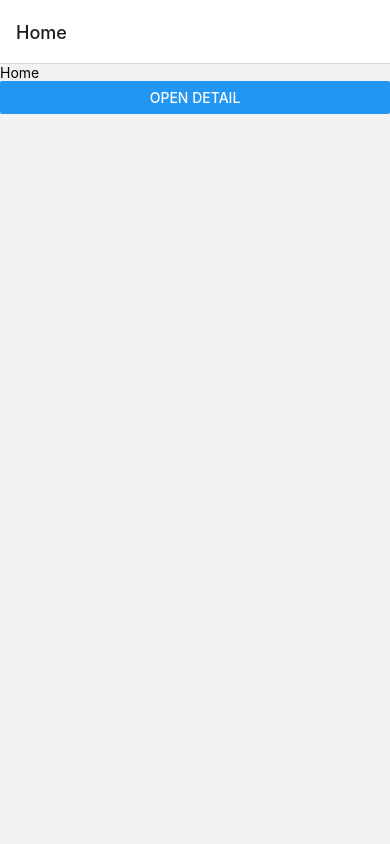
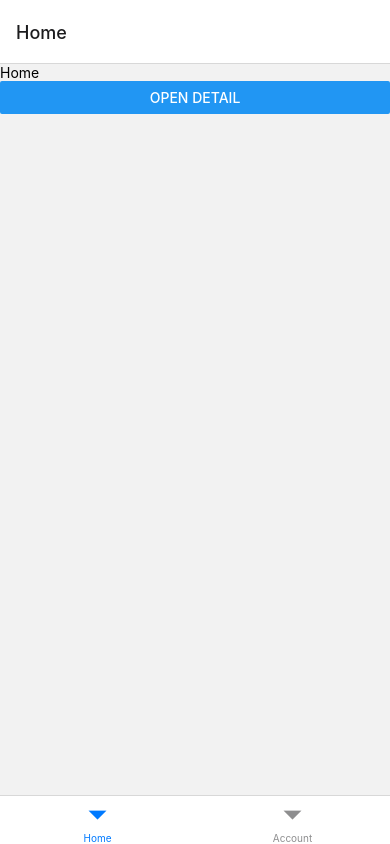
Before and after one commit to mccormick84/LearnTypeScript, a React Native app: screen / in a window 390 px wide. Built offline with nearby package versions, Linux system fonts and the light colour scheme.

Commit message:
타입스크립트로 react-navigation 사용하기(2)
- 내비게이션 감싸기

```diff
--- /dev/null
+++ b/screens/MainTab.tsx
@@ -0,0 +1,58 @@
+import React from 'react';
+import {
+  BottomTabNavigationProp,
+  createBottomTabNavigator,
+} from '@react-navigation/bottom-tabs';
+import {Button, Text, View} from 'react-native';
+import {
+  CompositeNavigationProp,
+  NavigatorScreenParams,
+  useNavigation,
+} from '@react-navigation/native';
+import {RootStackNavigationProp} from './RootStack';
+
+type MainTabParamList = {
+  Home: undefined;
+  Account: undefined;
+};
+
+export type MainTabNavigationProp = CompositeNavigationProp<
+  RootStackNavigationProp,
+  BottomTabNavigationProp<MainTabParamList>
+>;
+
+// 추후 RootStack 내부 화면에서
+// navigation.navigate('MainTab', {screen: 'Account'})가 가능하게 해줌
+export type MainTabNavigationScreenParams =
+  NavigatorScreenParams<MainTabParamList>;
+const Tab = createBottomTabNavigator<MainTabParamList>();
+
+function HomeScreen() {
+  const navigation = useNavigation<MainTabNavigationProp>();
+  const onPress = () => {
+    navigation.navigate('Detail', {id: 1});
+  };
+  return (
+    <View>
+      <Text>Home</Text>
+      <Button title={'Open Detail'} onPress={onPress} />
+    </View>
+  );
+}
+
+function AccountScreen() {
+  return (
+    <View>
+      <Text>Account</Text>
+    </View>
+  );
+}
+
+export default function MainTab() {
+  return (
+    <Tab.Navigator>
+      <Tab.Screen name={'Home'} component={HomeScreen} />
+      <Tab.Screen name={'Account'} component={AccountScreen} />
+    </Tab.Navigator>
+  );
+}
--- a/screens/RootStack.tsx
+++ b/screens/RootStack.tsx
@@ -5,10 +5,11 @@ import {
   NativeStackNavigationProp,
 } from '@react-navigation/native-stack';
 import {useNavigation, RouteProp, useRoute} from '@react-navigation/native';
+import MainTab, {MainTabNavigationScreenParams} from './MainTab';
 
 // RootStackParamList 타입을 선언할 때는 interface가 아닌 type을 사용
 type RootStackParamList = {
-  Home: undefined;
+  MainTab: MainTabNavigationScreenParams;
   Detail: {
     id: number;
   };
@@ -17,19 +18,6 @@ export type RootStackNavigationProp =
   NativeStackNavigationProp<RootStackParamList>;
 
 const Stack = createNativeStackNavigator<RootStackParamList>();
-
-function HomeScreen() {
-  const navigation = useNavigation<RootStackNavigationProp>();
-  const onPress = () => {
-    navigation.navigate('Detail', {id: 1});
-  };
-  return (
-    <View>
-      <Text>Home</Text>
-      <Button title={'Open Detail'} onPress={onPress} />
-    </View>
-  );
-}
 
 // RouteProp 사용 시
 // 첫 번째 Gereric은 현재 사용 중인 내비게이션의 라우트 파라미터 타입을 위해 선언한 RootStackParamList를 넣고
@@ -48,7 +36,11 @@ function DetailScreen() {
 export default function RootStack() {
   return (
     <Stack.Navigator>
-      <Stack.Screen component={HomeScreen} name={'Home'} />
+      <Stack.Screen
+        component={MainTab}
+        name={'MainTab'}
+        options={{headerShown: false}}
+      />
       <Stack.Screen component={DetailScreen} name={'Detail'} />
     </Stack.Navigator>
   );
```
